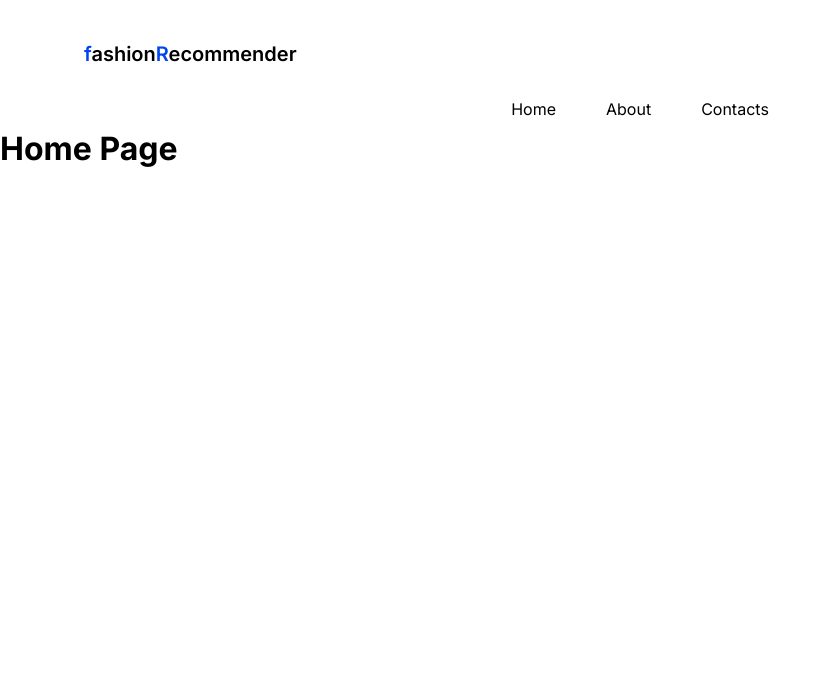
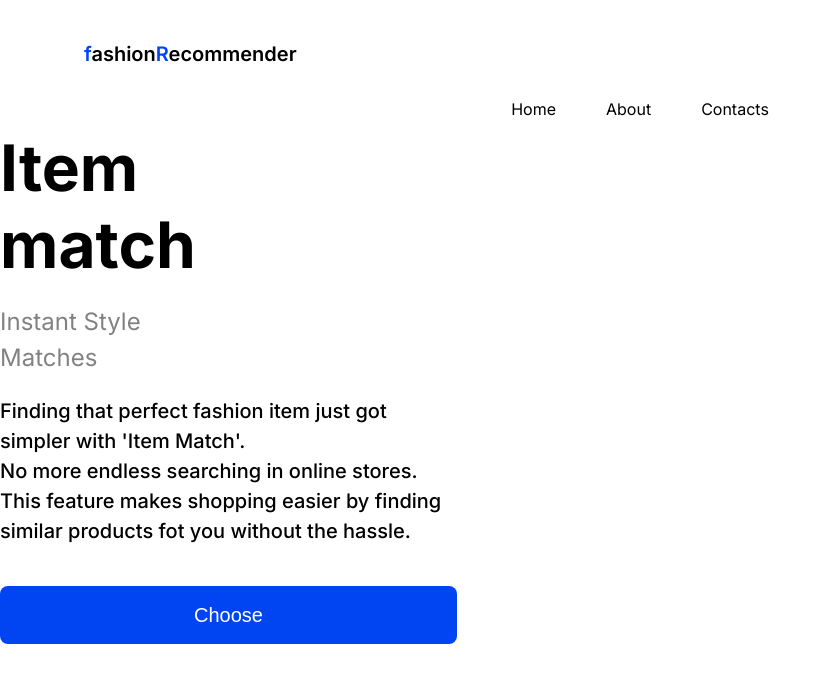
Before and after one commit to mAree002/Dualmon2024_frontend, a React (Vite) app: page / in a window 1280 px wide. Shown: the top 682 px of the page, without its empty margins (0-831 px from the left). Built offline with nearby package versions, Linux system fonts and the light colour scheme.

Commit message:
ItemMatch and routes

```diff
--- a/src/App.tsx
+++ b/src/App.tsx
@@ -1,4 +1,6 @@
 import './App.css'
+import ItemMatch from './components/ItemMatch';
+import SecondPage from './components/SecondPage'
 import {
   BrowserRouter as Router,
   Routes,
@@ -20,12 +22,14 @@ function App() {
     <Router>
       <Navigation />
       <Routes>
+        <Route path='/SecondPage' element={<SecondPage />} />
         <Route path="/" element={<Home />} />
         <Route path="/about" element={<About />} />
         <Route path="/contacts" element={<Contacts />} />
         {/* <Route path="/other-page" element={<OtherPage/>}/> */}
       </Routes>
     </Router>
+
     </>
   );
 
--- a/src/components/Aboout.tsx
+++ b/src/components/Aboout.tsx
@@ -1,4 +1,3 @@
-import React from 'react';
 
 function About () {
   return <h1>About Page</h1>;
--- a/src/components/Home.tsx
+++ b/src/components/Home.tsx
@@ -1,7 +1,12 @@
 import React from 'react';
+import ItemMatch from './ItemMatch';
 
 function Home (){
-  return <h1>Home Page</h1>;
+  return(
+    <>
+  <ItemMatch />
+  </>
+  );
 };
 
 export default Home;
--- /dev/null
+++ b/src/components/ItemMatch.module.css
@@ -0,0 +1,24 @@
+.title{
+    font-size: 64px;
+    font-weight: 700;
+    line-height: 77.45px;
+}
+.span1{
+    font-size: 24px;
+    font-weight: 400;
+    line-height: 36px;
+    color: #828282;
+    margin-bottom: 20px;
+}
+.span2{
+    font-size: 20px;
+    line-height: 30px;
+    font-weight: 500;
+    margin-bottom: 40px;
+}
+.ItemMatchDiv{
+    width: 457px;
+}
+.button{
+
+}
--- /dev/null
+++ b/src/components/ItemMatch.tsx
@@ -0,0 +1,37 @@
+import Button from './Button.tsx'
+import styles from './ItemMatch.module.css'
+import {
+    BrowserRouter as Router,
+    Routes,
+    Route,
+    Link
+  } from 'react-router-dom'
+
+function ItemMatch() {
+    return (
+        <div className={styles.ItemMatchDiv}>
+            <h1 className={styles.title}>Item <br />match</h1> <br />
+            <div className={styles.span1}>
+            <span>Instant Style <br />Matches</span> <br />
+            </div>
+            <div className={styles.span2}>
+            <span>Finding that perfect fashion item just got <br />
+            simpler with 'Item Match'. <br />
+            No more endless searching in online stores. <br />
+            This feature makes shopping easier by finding <br />
+            similar products fot you without the hassle.</span> <br />
+            </div>
+            <div className={styles.button}>
+            <Link to="/SecondPage"><Button variant='primary'>Choose</Button></Link>
+            {/* <Router>
+            <nav>
+                <Link to="/SecondPage"><Button variant='primary'>Choose</Button></Link>
+            </nav>
+            </Router> */}
+            </div>
+        </div>
+    )
+
+}
+
+export default ItemMatch
--- a/src/components/Navigation.tsx
+++ b/src/components/Navigation.tsx
@@ -9,6 +9,7 @@ function Navigation(){
       <Link to="/"> Home </Link>
       <Link to="/about"> About </Link>
       <Link to="/contacts"> Contacts </Link>
+
     </nav>
     {/* <img src={logo} alt="Logo" className={styles.logo} /> */}
     {/* <button>
--- /dev/null
+++ b/src/components/SecondPage.tsx
@@ -0,0 +1,5 @@
+function SecondPage(){
+    return "Second Page"
+}
+
+export default SecondPage
--- a/src/components/button.module.css
+++ b/src/components/button.module.css
@@ -2,6 +2,7 @@
     border-radius: 8px;
     padding: 14px 24px 14px 24px;
     font-size: 20px;
+    width: 100%;
 }
 
 .button--primary {
```
